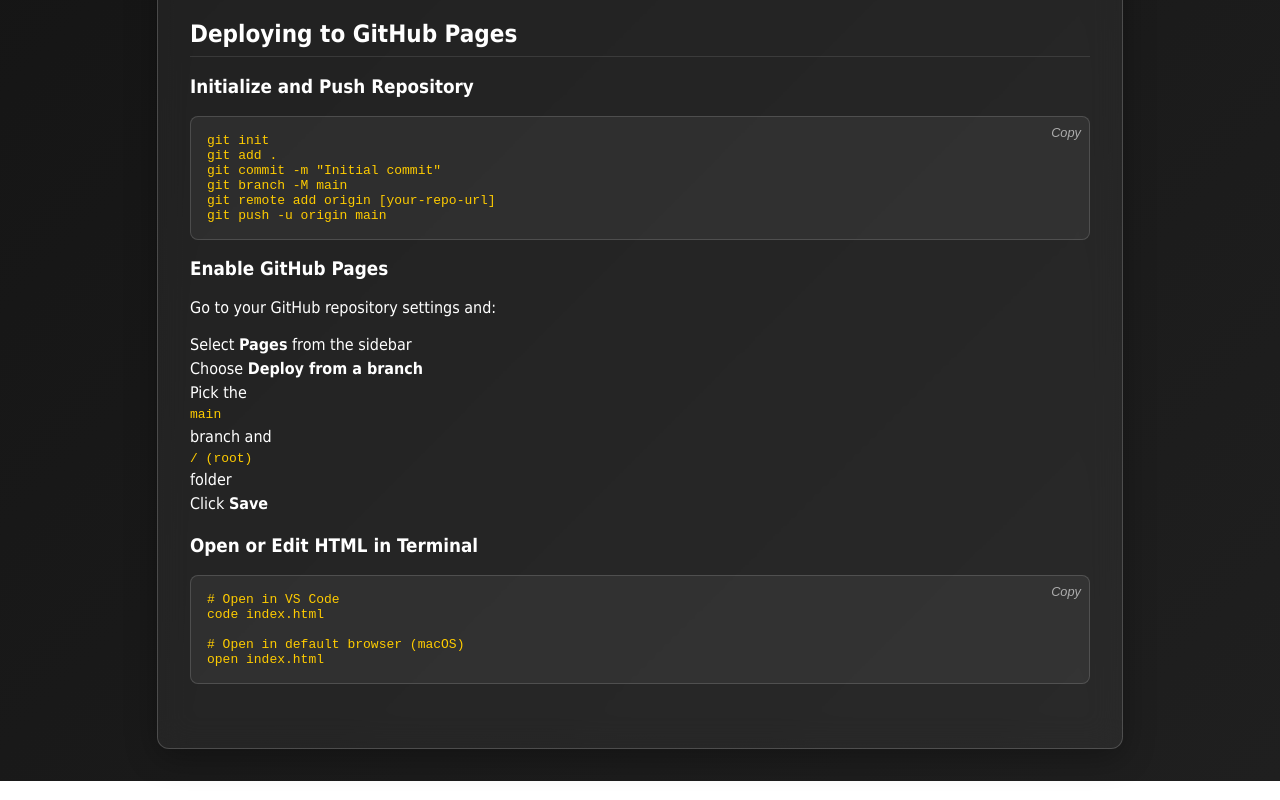
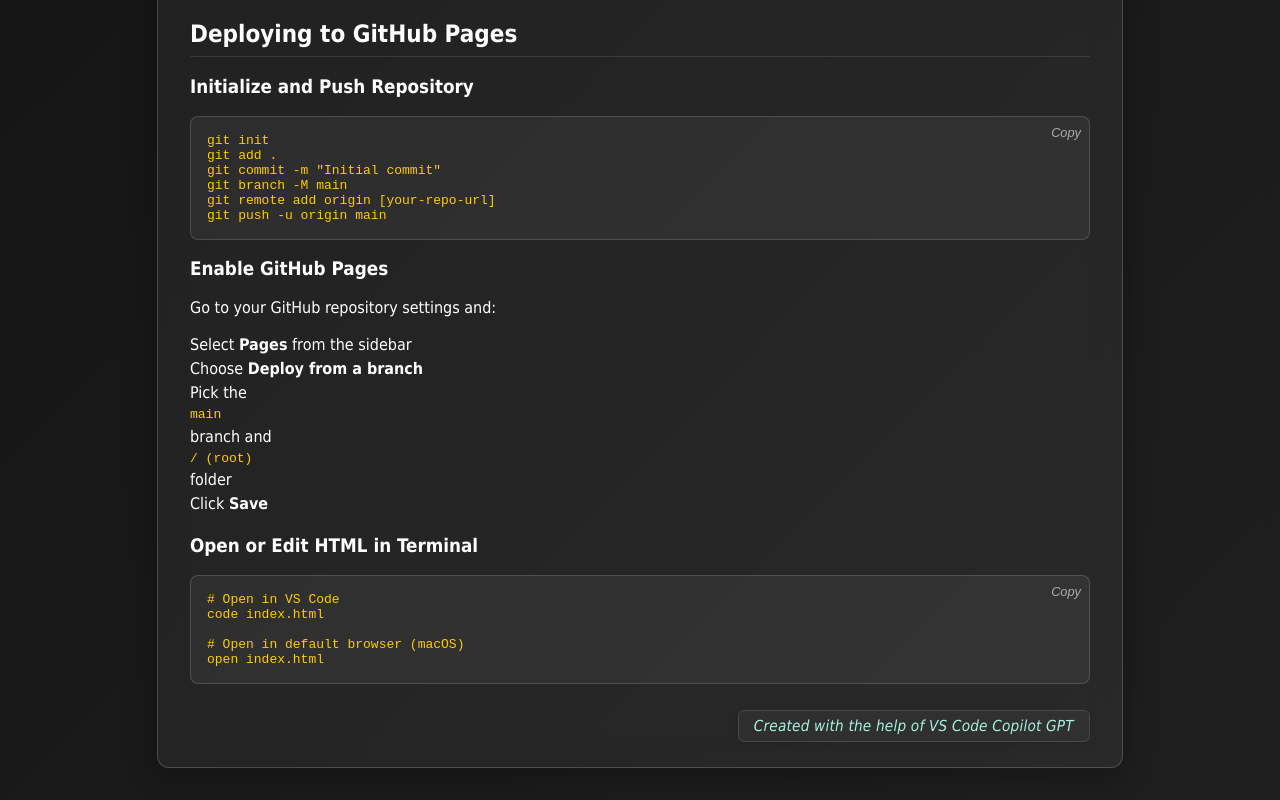
Before and after one commit to 9demnex/vscode-github-guide, a plain HTML site: page index.html in a window 1280 px wide. Shown: the part 1420-2220 px from the top of the page. Drawn offline with Linux system fonts and the light colour scheme; a web font is replaced by a local one.

Commit message:
Added Created with the help of VS Code Copilot GPT

```diff
--- a/index.html
+++ b/index.html
@@ -223,7 +223,11 @@ code index.html
 # Open in default browser (macOS)
 open index.html</code></pre>
         </div>
-
+<div style="text-align: right; margin-top: 2rem;">
+    <a href="https://chatgpt.com/g/g-ZpZUQbCxM-vs-code-copilot" class="x9dem-credit-link">
+        Created with the help of VS Code Copilot GPT
+    </a>
+</div>
 </div>
 
 <script>
@@ -238,6 +242,27 @@ open index.html</code></pre>
         });
     });
 </script>
+<style>
+    .x9dem-credit-link {
+        color: #a9f1df;
+        background: rgba(255,255,255,0.04);
+        border: 1px solid rgba(255,255,255,0.12);
+        border-radius: 6px;
+        padding: 0.4em 1em;
+        font-size: 0.95rem;
+        font-family: 'Electrolize', Tahoma, Geneva, Verdana, sans-serif;
+        text-decoration: none;
+        transition: background 0.2s, color 0.2s, border 0.2s;
+        box-shadow: 0 2px 8px rgba(0,0,0,0.08);
+        font-style: italic;
+        letter-spacing: 0.2px;
+    }
+    .x9dem-credit-link:hover {
+        background: #232526;
+        color: #ffcc00;
+        border-color: #ffcc00;
+    }
+</style>
 </body>
 
 </html>
```
Lines whose indentation alone changed are shown as unchanged.
